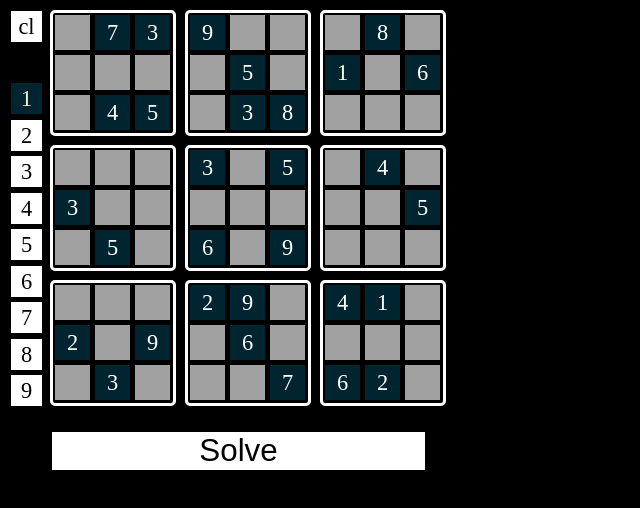
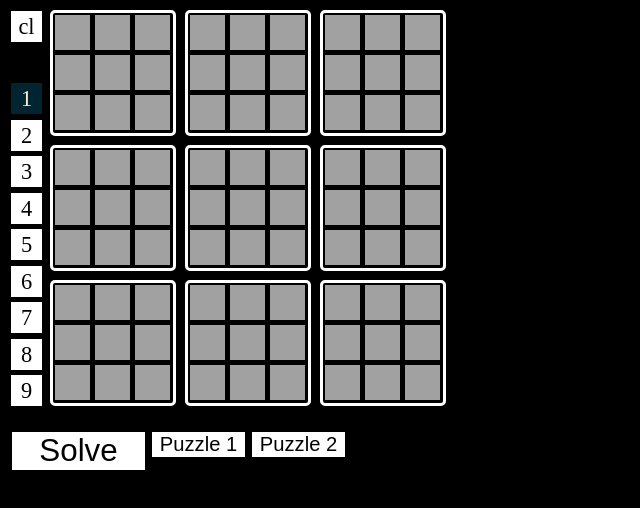
Before and after one commit to edsil/SudokuSolver, a plain HTML site: page index.html in a window 1280 px wide. Shown: the whole page, without its empty margins (0-640 px from the left). Drawn offline with Linux system fonts and the light colour scheme.

Commit message:
added 2 puzzles

```diff
--- a/script.js
+++ b/script.js
@@ -11,17 +11,17 @@ var grid, numbers, commands;
 
 // Other global variables
 var selectedNumber = 1;
-//const cells = [];
-// var cells = [[-1, -1, 5, 4, -1, -1, -1, 6, 9],
-// [4, -1, -1, -1, 7, -1, -1, -1, 3],
-// [-1, 9, -1, 5, -1, 8, 4, -1, -1],
-// [-1, -1, 1, 6, -1, -1, 3, 9, -1],
-// [6, -1, -1, -1, 5, -1, -1, -1, 8],
-// [-1, 4, 8, -1, -1, 7, 6, -1, -1],
-// [-1, -1, 4, 3, -1, 2, -1, 1, -1],
-// [1, -1, -1, -1, 4, -1, -1, -1, 5],
-// [2, 3, -1, -1, -1, 5, 9, -1, -1]];
-var cells = [[-1, 7, 3, 9, -1, -1, -1, 8, -1],
+var cells = [];
+var puzzle1 = [[-1, -1, 5, 4, -1, -1, -1, 6, 9],
+[4, -1, -1, -1, 7, -1, -1, -1, 3],
+[-1, 9, -1, 5, -1, 8, 4, -1, -1],
+[-1, -1, 1, 6, -1, -1, 3, 9, -1],
+[6, -1, -1, -1, 5, -1, -1, -1, 8],
+[-1, 4, 8, -1, -1, 7, 6, -1, -1],
+[-1, -1, 4, 3, -1, 2, -1, 1, -1],
+[1, -1, -1, -1, 4, -1, -1, -1, 5],
+[2, 3, -1, -1, -1, 5, 9, -1, -1]];
+var puzzle2 = [[-1, 7, 3, 9, -1, -1, -1, 8, -1],
 [-1, -1, -1, -1, 5, -1, 1, -1, 6],
 [-1, 4, 5, -1, 3, 8, -1, -1, -1],
 [-1, -1, -1, 3, -1, 5, -1, 4, -1],
@@ -39,6 +39,8 @@ window.onload = function () {
     createGrid();
     fillCells();
     createSolveButton();
+    createLoad1();
+    createLoad2();
     document.addEventListener("keydown", keyPress);
     fromArrayToDisplay();
 };
@@ -82,12 +84,46 @@ function createGrid() {
 function createSolveButton() {
     var solveBtn = document.createElement("button");
     solveBtn.style.top = (gridTop + (cellSize + cellDist) * 9 + groupsDist * 3) + "px";
-    solveBtn.style.left = (gridLeft + cellSize) + "px";
-    solveBtn.style.width = ((cellSize + cellDist) * 8 + groupsDist * 3) + "px";
+    solveBtn.style.left = (gridLeft) + "px";
+    solveBtn.style.width = ((cellSize + cellDist) * 3) + "px";
     solveBtn.innerText = "Solve";
     solveBtn.onclick = solveAndDisplay;
     solveBtn.classList.add("solveBtn");
     commands.appendChild(solveBtn);
+}
+
+function createLoad1() {
+    var loadBtn = document.createElement("button");
+    loadBtn.style.top = (gridTop + (cellSize + cellDist) * 9 + groupsDist * 3) + "px";
+    loadBtn.style.left = ((cellSize + cellDist) * 3 + groupsDist * 3) + "px";
+    loadBtn.style.width = ((cellSize + cellDist) * 2 + groupsDist * 1) + "px";
+    loadBtn.innerText = "Puzzle 1";
+    loadBtn.onclick = loadPuzzle1;
+    loadBtn.classList.add("loadBtn");
+    commands.appendChild(loadBtn);
+}
+
+function createLoad2() {
+    var loadBtn = document.createElement("button");
+    loadBtn.style.top = (gridTop + (cellSize + cellDist) * 9 + groupsDist * 3) + "px";
+    loadBtn.style.left = ((cellSize + cellDist) * 5 + groupsDist * 5) + "px";
+    loadBtn.style.width = ((cellSize + cellDist) * 2 + groupsDist * 1) + "px";
+    loadBtn.innerText = "Puzzle 2";
+    loadBtn.onclick = loadPuzzle2;
+    loadBtn.classList.add("loadBtn");
+    commands.appendChild(loadBtn);
+}
+
+function loadPuzzle1() {
+    cells = [];
+    puzzle1.forEach(c => cells.push([...c]));
+    fromArrayToDisplay();
+}
+
+function loadPuzzle2() {
+    cells = [];
+    puzzle2.forEach(c => cells.push([...c]));
+    fromArrayToDisplay();
 }
 
 function createNumbers() {
--- a/style.css
+++ b/style.css
@@ -65,6 +65,18 @@ body {
   text-align: center;
 }
 
+.loadBtn {
+  border: 1px solid black;
+  background-color: rgb(255, 255, 255);
+  display: flex;
+  position: absolute;
+  margin: 0;
+  align-items: center;
+  justify-content: center;
+  font-size: 0.9em;
+  text-align: center;
+}
+
 .commands {
   border: 1px solid black;
   background-color: rgb(255, 255, 255);
```
